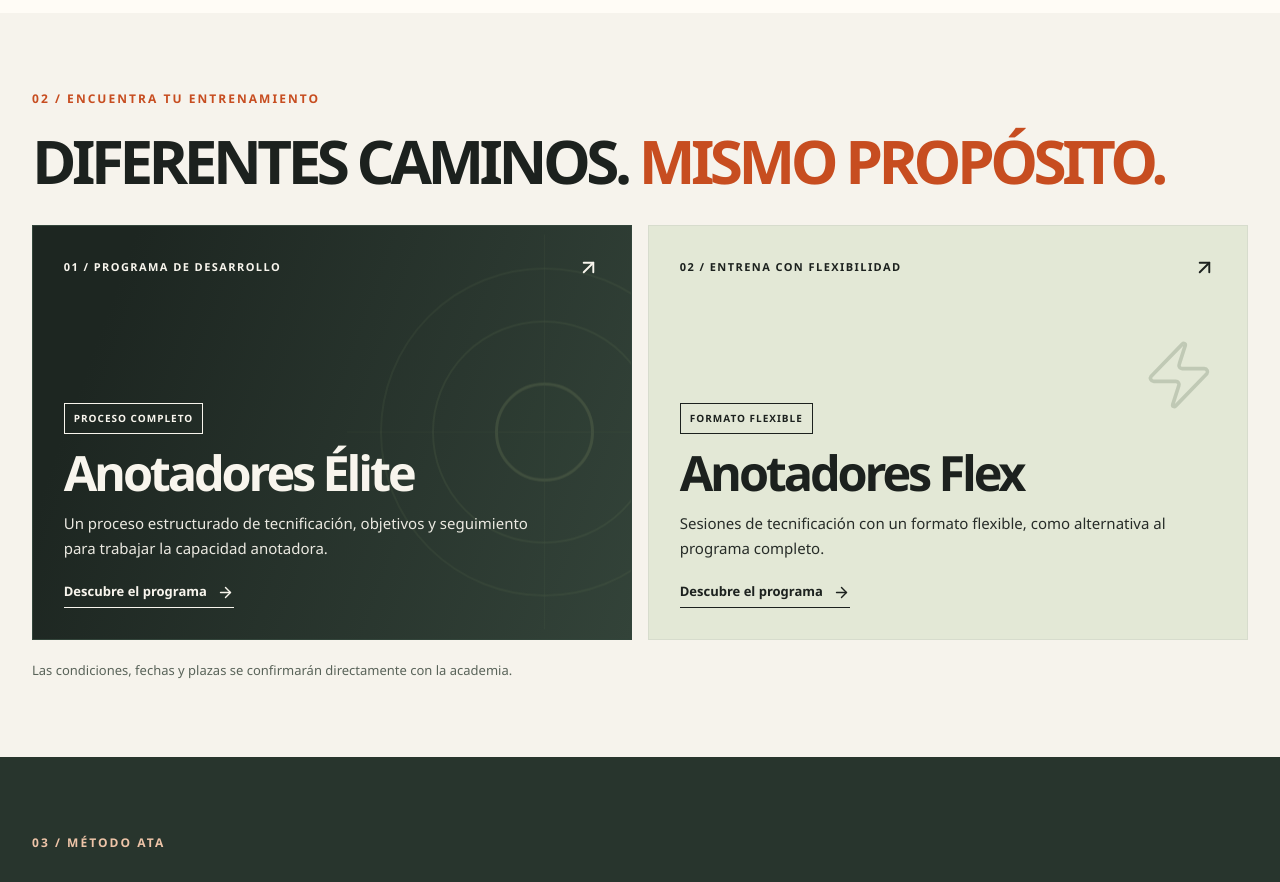
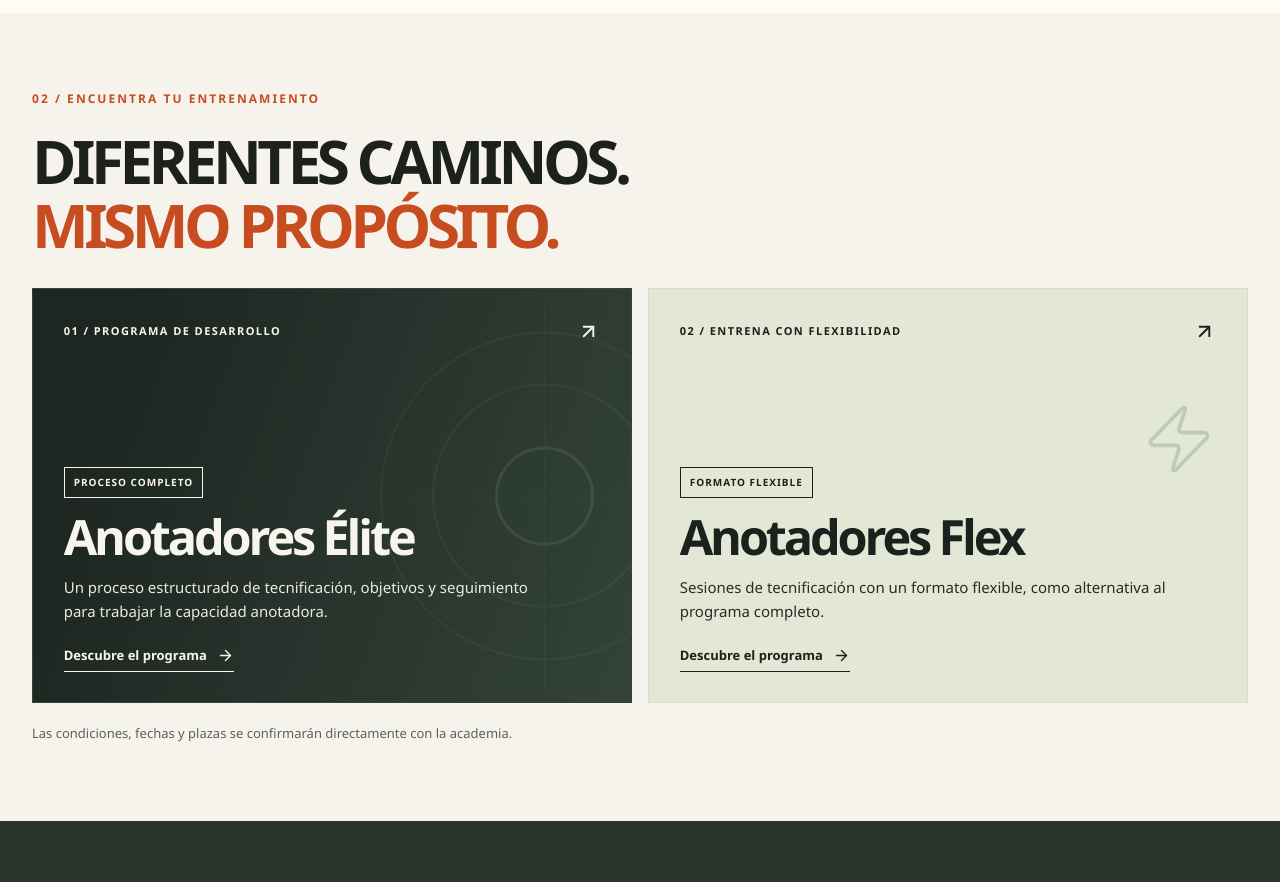
Before and after one commit to Maria0696/triple-amenaza, a Next.js app: page / in a window 1280 px wide. Shown: the part 1260-2142 px from the top of the page. Built offline with nearby package versions, Linux system fonts and the light colour scheme.

Commit message:
style(home): separar mismo proposito en una linea independiente

```diff
--- a/src/app/home.css
+++ b/src/app/home.css
@@ -198,6 +198,12 @@
   text-transform: uppercase;
 }
 .home-section-title span { color: var(--orange-dark); }
+.home-programs .home-section-title span { display: block; }
+@media (min-width: 761px) {
+  .home-programs .home-section-title span {
+    white-space: nowrap;
+  }
+}
 .home-inline-link-desktop { flex: 0 0 auto; margin-bottom: 3px; }
 .home-program-cards {
   display: grid;
```
